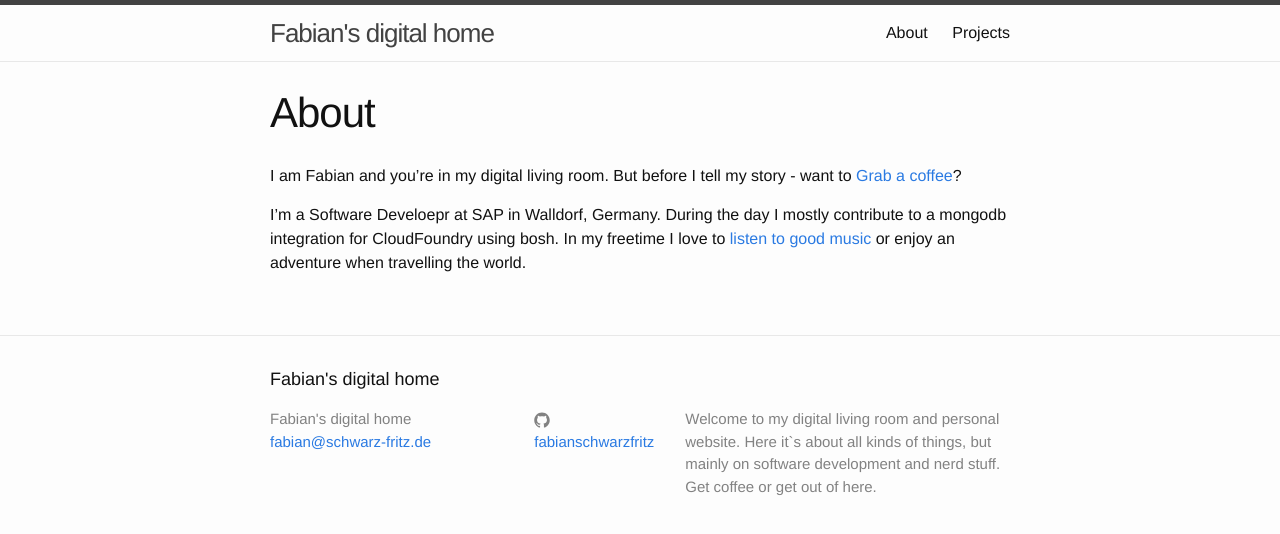
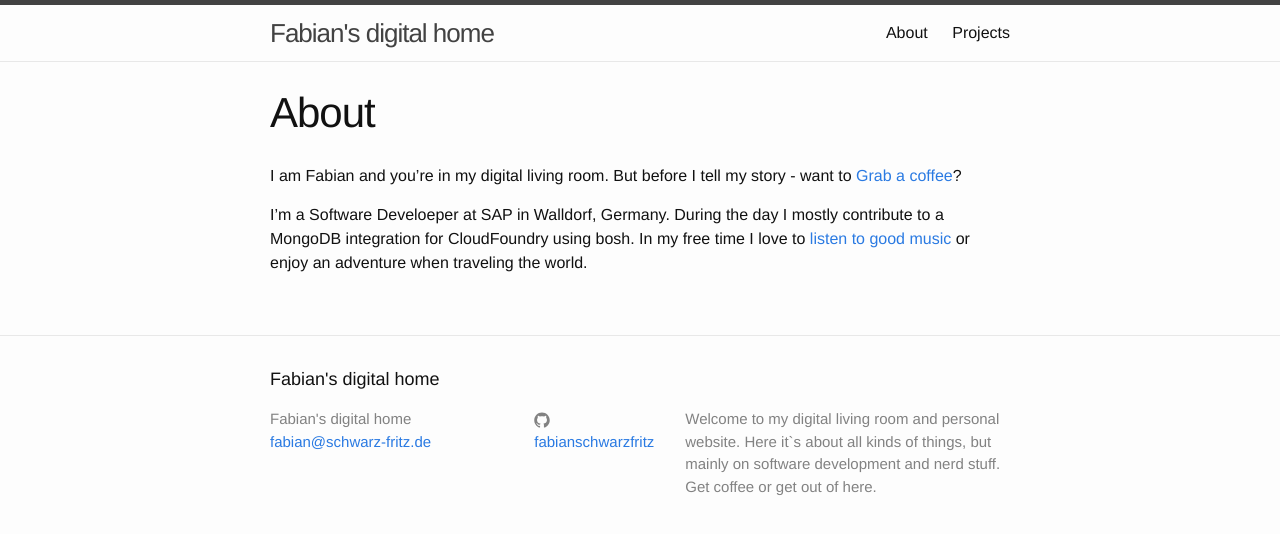
Before and after one commit to fabianschwarzfritz/fabianschwarzfritz.github.io, a Jekyll site: the page built from about.md, in a window 1280 px wide. Shown: the top 534 px of the page. Built offline with Jekyll 4.4.1, drawn with Linux system fonts in a browser that asks for light colours.

Commit message:
Fix spelling errors

```diff
--- a/about.md
+++ b/about.md
@@ -6,4 +6,4 @@ permalink: /about/
 
 I am Fabian and you're in my digital living room. But before I tell my story - want to [Grab a coffee](http://www.coffeenerd.de/)?
 
-I'm a Software Develoepr at SAP in Walldorf, Germany. During the day I mostly contribute to a mongodb integration for CloudFoundry using bosh. In my freetime I love to [listen to good music](https://soundcloud.com/bakermatmusic/bakermat-black-cat-john-brown) or enjoy an adventure when travelling the world.
+I'm a Software Develoeper at SAP in Walldorf, Germany. During the day I mostly contribute to a MongoDB integration for CloudFoundry using bosh. In my free time I love to [listen to good music](https://soundcloud.com/bakermatmusic/bakermat-black-cat-john-brown) or enjoy an adventure when traveling the world.
```
